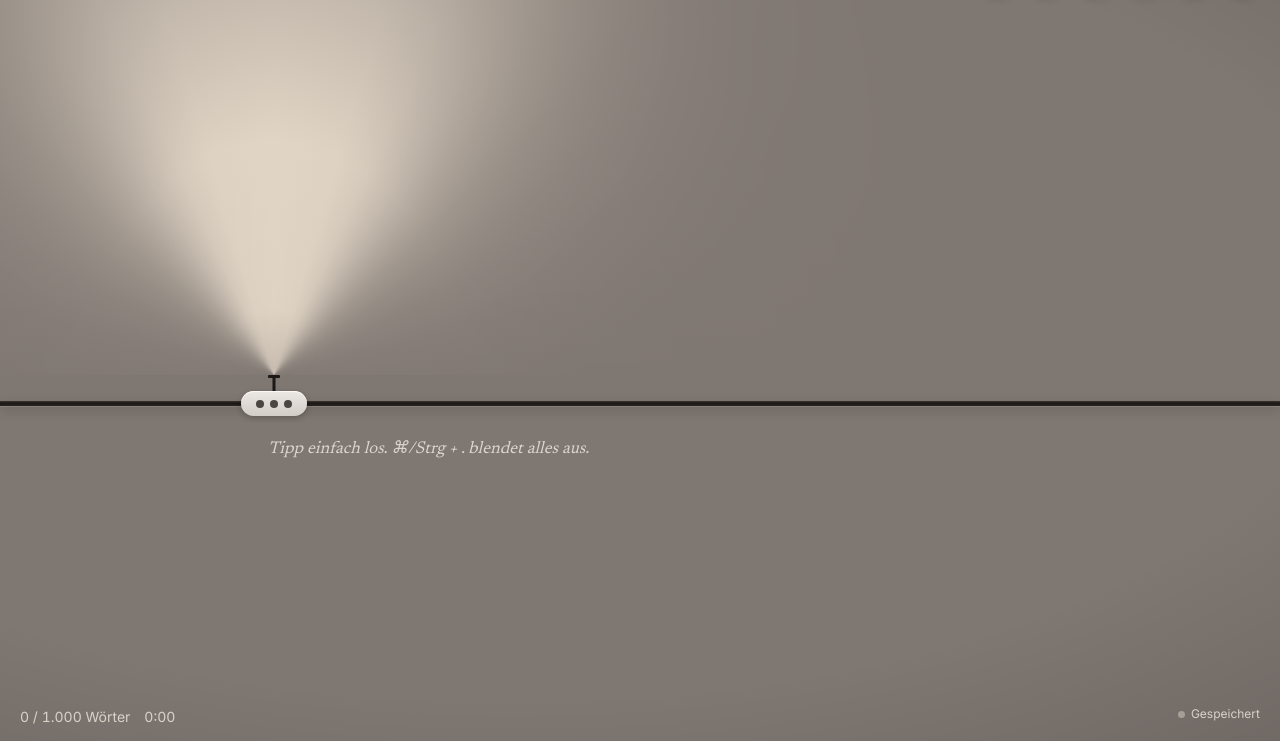
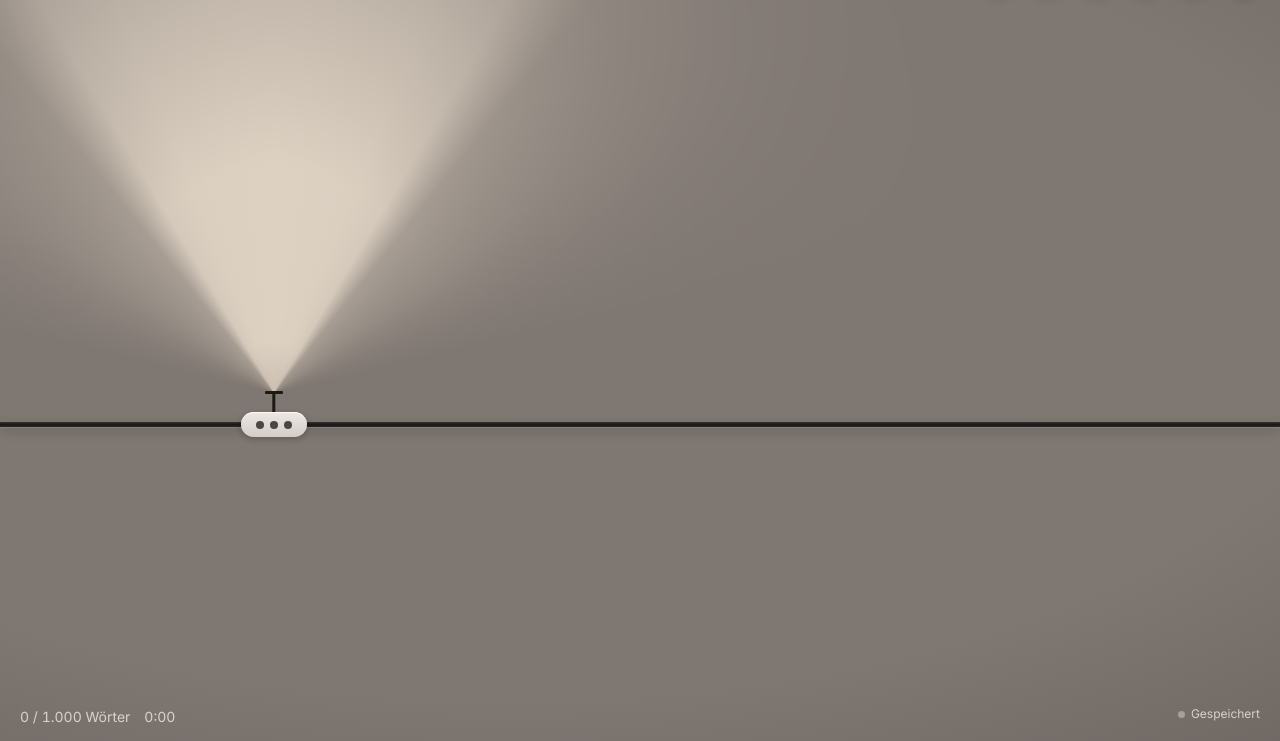
Before and after one commit to joelterheide/adler500, a plain HTML site: page index.html in a window 1280 px wide. Shown: the part 59-800 px from the top of the page. Drawn offline with nearby package versions, Linux system fonts and the light colour scheme.

Commit message:
Proportionen nach Vorlage, breiterer heller Kern mit klarerem Übergang, kein harter Rand unter dem Text, Starthinweis entfernt
Co-Authored-By: Claude Opus 5.5 <noreply@anthropic.com>
Claude-Session: https://claude.ai/code/session_017MkgMWFgTJc5kYQT456x98

```diff
--- a/index.html
+++ b/index.html
@@ -38,35 +38,32 @@ button{font:inherit;color:inherit;cursor:pointer}
 #app{position:fixed;left:0;right:0;top:0;height:var(--vvh,100%);overflow:hidden;background:var(--desk);transition:background .5s}
 
 /* ---------- Lampe ---------- */
-.lamp{position:absolute;left:-100vw;width:200vw;top:0;height:calc(var(--typing-y) + .95*var(--fs) - 10px - .78*var(--fs));pointer-events:none;mix-blend-mode:screen;
+.lamp{position:absolute;left:-100vw;width:200vw;top:0;height:calc(var(--typing-y) + 1.05*var(--fs) - 10px);pointer-events:none;mix-blend-mode:screen;
   transform:translateX(calc(var(--caret-x) + var(--cw)*.5px));transition:opacity .7s ease;will-change:transform;
   --la:var(--lamp-a);
-  background:
-   conic-gradient(from 0deg at 50% 100%,
-     rgba(var(--lamp),var(--la)) 0deg,
-     rgba(var(--lamp),calc(var(--la)*.97)) calc(16deg*var(--halo)),
-     rgba(var(--lamp),calc(var(--la)*.86)) calc(24deg*var(--halo)),
-     rgba(var(--lamp),calc(var(--la)*.68)) calc(31deg*var(--halo)),
-     rgba(var(--lamp),calc(var(--la)*.48)) calc(38deg*var(--halo)),
-     rgba(var(--lamp),calc(var(--la)*.30)) calc(45deg*var(--halo)),
-     rgba(var(--lamp),calc(var(--la)*.17)) calc(53deg*var(--halo)),
-     rgba(var(--lamp),calc(var(--la)*.08)) calc(62deg*var(--halo)),
-     rgba(var(--lamp),calc(var(--la)*.025)) calc(73deg*var(--halo)),
-     rgba(var(--lamp),0) calc(86deg*var(--halo)),
-     rgba(var(--lamp),0) calc(360deg - 86deg*var(--halo)),
-     rgba(var(--lamp),calc(var(--la)*.025)) calc(360deg - 73deg*var(--halo)),
-     rgba(var(--lamp),calc(var(--la)*.08)) calc(360deg - 62deg*var(--halo)),
-     rgba(var(--lamp),calc(var(--la)*.17)) calc(360deg - 53deg*var(--halo)),
-     rgba(var(--lamp),calc(var(--la)*.30)) calc(360deg - 45deg*var(--halo)),
-     rgba(var(--lamp),calc(var(--la)*.48)) calc(360deg - 38deg*var(--halo)),
-     rgba(var(--lamp),calc(var(--la)*.68)) calc(360deg - 31deg*var(--halo)),
-     rgba(var(--lamp),calc(var(--la)*.86)) calc(360deg - 24deg*var(--halo)),
-     rgba(var(--lamp),calc(var(--la)*.97)) calc(360deg - 16deg*var(--halo)),
-     rgba(var(--lamp),var(--la)) 360deg);
-  -webkit-mask-image:radial-gradient(ellipse calc(80vh*var(--reach)) calc(100vh*var(--reach)) at 50% 100%, rgba(0,0,0,.75) 0%, #000 8%, #000 28%, rgba(0,0,0,.7) 48%, rgba(0,0,0,.4) 66%, rgba(0,0,0,.16) 82%, transparent 100%);
-          mask-image:radial-gradient(ellipse calc(80vh*var(--reach)) calc(100vh*var(--reach)) at 50% 100%, rgba(0,0,0,.75) 0%, #000 8%, #000 28%, rgba(0,0,0,.7) 48%, rgba(0,0,0,.4) 66%, rgba(0,0,0,.16) 82%, transparent 100%)}
-.lamp::after{content:"";position:absolute;inset:0;
-  background:radial-gradient(ellipse calc(60vh*var(--reach)) calc(40vh*var(--reach)) at 50% 40%, rgba(var(--lamp),calc(var(--la)*.18)) 0%, rgba(var(--lamp),0) 100%)}
+  background:conic-gradient(from 0deg at 50% 100%,
+     rgba(var(--lamp),calc(var(--la)*1)) 0deg,
+     rgba(var(--lamp),calc(var(--la)*0.97)) calc(22deg*var(--halo)),
+     rgba(var(--lamp),calc(var(--la)*0.9)) calc(31deg*var(--halo)),
+     rgba(var(--lamp),calc(var(--la)*0.66)) calc(35deg*var(--halo)),
+     rgba(var(--lamp),calc(var(--la)*0.42)) calc(39deg*var(--halo)),
+     rgba(var(--lamp),calc(var(--la)*0.33)) calc(46deg*var(--halo)),
+     rgba(var(--lamp),calc(var(--la)*0.24)) calc(54deg*var(--halo)),
+     rgba(var(--lamp),calc(var(--la)*0.13)) calc(62deg*var(--halo)),
+     rgba(var(--lamp),calc(var(--la)*0.05)) calc(70deg*var(--halo)),
+     rgba(var(--lamp),calc(var(--la)*0)) calc(77deg*var(--halo)),
+     rgba(var(--lamp),calc(var(--la)*0)) calc(360deg - 77deg*var(--halo)),
+     rgba(var(--lamp),calc(var(--la)*0.05)) calc(360deg - 70deg*var(--halo)),
+     rgba(var(--lamp),calc(var(--la)*0.13)) calc(360deg - 62deg*var(--halo)),
+     rgba(var(--lamp),calc(var(--la)*0.24)) calc(360deg - 54deg*var(--halo)),
+     rgba(var(--lamp),calc(var(--la)*0.33)) calc(360deg - 46deg*var(--halo)),
+     rgba(var(--lamp),calc(var(--la)*0.42)) calc(360deg - 39deg*var(--halo)),
+     rgba(var(--lamp),calc(var(--la)*0.66)) calc(360deg - 35deg*var(--halo)),
+     rgba(var(--lamp),calc(var(--la)*0.9)) calc(360deg - 31deg*var(--halo)),
+     rgba(var(--lamp),calc(var(--la)*0.97)) calc(360deg - 22deg*var(--halo)),
+     rgba(var(--lamp),calc(var(--la)*1)) 360deg);
+  -webkit-mask-image:radial-gradient(ellipse calc(85vh*var(--reach)) calc(105vh*var(--reach)) at 50% 100%, rgba(0,0,0,.8) 0%, #000 6%, #000 26%, rgba(0,0,0,.72) 46%, rgba(0,0,0,.42) 64%, rgba(0,0,0,.17) 82%, transparent 100%);
+          mask-image:radial-gradient(ellipse calc(85vh*var(--reach)) calc(105vh*var(--reach)) at 50% 100%, rgba(0,0,0,.8) 0%, #000 6%, #000 26%, rgba(0,0,0,.72) 46%, rgba(0,0,0,.42) 64%, rgba(0,0,0,.17) 82%, transparent 100%)}
 .lamp.ret{transition:transform .36s cubic-bezier(.3,.9,.25,1),opacity .7s ease}
 .lamp.step{transition:transform .07s linear,opacity .7s ease}
 [data-paper="leinen"] .lamp{mix-blend-mode:normal}
@@ -98,9 +95,9 @@ svg.i{fill:none;stroke:currentColor;stroke-width:1.75;stroke-linecap:round;strok
 .sheet.glide{transition:transform .5s cubic-bezier(.2,.8,.2,1)}
 .ln{height:var(--lh);text-shadow:0 0 .6px currentColor}
 .ln.para{}
-.platen{position:absolute;left:0;right:0;height:5px;top:calc(var(--typing-y) + .95*var(--fs));background:linear-gradient(to bottom,#3a3430,var(--platen) 45%,#2a2522);
+.platen{position:absolute;left:0;right:0;height:5px;top:calc(var(--typing-y) + 2*var(--fs));background:linear-gradient(to bottom,#3a3430,var(--platen) 45%,#2a2522);
   box-shadow:0 1px 0 rgba(255,255,255,.10),0 4px 12px rgba(0,0,0,.22);transition:opacity .7s}
-.carriage{position:absolute;top:calc(var(--typing-y) + .95*var(--fs) + 2.5px);left:0;transform:translateX(var(--caret-x));pointer-events:none;z-index:2;transition:opacity .7s}
+.carriage{position:absolute;top:calc(var(--typing-y) + 2*var(--fs) + 2.5px);left:0;transform:translateX(var(--caret-x));pointer-events:none;z-index:2;transition:opacity .7s}
 .carriage.ret{transition:transform .36s cubic-bezier(.3,.9,.25,1)}
 .carriage.step{transition:transform .07s linear}
 .carriage .pill{position:absolute;left:calc(var(--cw)*.5px - 33px);top:-12.5px;width:66px;height:25px;border-radius:13px;
@@ -108,23 +105,21 @@ svg.i{fill:none;stroke:currentColor;stroke-width:1.75;stroke-linecap:round;strok
   display:flex;align-items:center;justify-content:center;gap:6px}
 .carriage .pill i{width:8px;height:8px;border-radius:50%;background:#4b4642;transition:background .5s}
 .carriage .pill i.on{background:#e4a748;box-shadow:0 0 4px rgba(228,167,72,.6)}
-.carriage .tbar{position:absolute;left:calc(var(--cw)*.5px - .32*var(--fs));top:calc(-12.5px - .78*var(--fs));width:calc(.64*var(--fs));height:calc(.78*var(--fs));transform-origin:50% 100%}
-.carriage .cur{position:absolute;left:-1px;top:calc(-2.5px - .95*var(--fs) - .575*var(--fs) - .78*var(--fs));width:2px;height:calc(.98*var(--fs));border-radius:1px;background:#d9787a;animation:blink 1.1s steps(1) infinite}
+.carriage .tbar{position:absolute;left:calc(var(--cw)*.5px - .43*var(--fs));top:calc(-12.5px - 1.05*var(--fs));width:calc(.86*var(--fs));height:calc(1.05*var(--fs));transform-origin:50% 100%}
+.carriage .cur{position:absolute;left:-1px;top:calc(-2.5px - 3.355*var(--fs));width:2px;height:calc(.98*var(--fs));border-radius:1px;background:#d9787a;animation:blink 1.1s steps(1) infinite}
 .typing .carriage .cur{animation:none}
 @keyframes blink{50%{opacity:0}}
-.carriage .tbar::before{content:"";position:absolute;left:0;right:0;top:0;height:max(3px,calc(.15*var(--fs)));background:var(--ink);border-radius:1px}
-.carriage .tbar::after{content:"";position:absolute;left:50%;top:0;bottom:0;width:max(3px,calc(.15*var(--fs)));transform:translateX(-50%);background:var(--ink)}
+.carriage .tbar::before{content:"";position:absolute;left:0;right:0;top:0;height:max(3px,calc(.17*var(--fs)));background:var(--ink);border-radius:1px}
+.carriage .tbar::after{content:"";position:absolute;left:50%;top:0;bottom:0;width:max(3px,calc(.17*var(--fs)));transform:translateX(-50%);background:var(--ink)}
 .carriage .tbar.strike{animation:strike .12s ease-out}
 @keyframes strike{40%{transform:translateY(-3px) scaleY(.88)}}
-.hint{position:absolute;left:var(--left);top:calc(var(--typing-y) + .95*var(--fs) + 36px);font-family:var(--serif);font-style:italic;font-size:17px;color:var(--ink-soft);pointer-events:none;transition:opacity .5s;max-width:calc(100vw - 32px)}
-[data-paper="velin"] .hint,[data-paper="schiefer"] .hint{color:rgba(243,237,228,.8)}
 .locked-flash .platen{animation:shake .28s}
 @keyframes shake{25%{transform:translateX(-5px)}75%{transform:translateX(5px)}}
-.back-to-line{position:absolute;left:50%;top:calc(var(--typing-y) + .95*var(--fs) + 36px);transform:translateX(-50%);z-index:6;border:0;border-radius:99px;padding:8px 14px;background:var(--btn);color:var(--btn-ink);font-size:13px;font-weight:500;box-shadow:0 4px 14px rgba(0,0,0,.2);opacity:0;pointer-events:none;transition:opacity .25s}
+.back-to-line{position:absolute;left:50%;top:calc(var(--typing-y) + 2*var(--fs) + 36px);transform:translateX(-50%);z-index:6;border:0;border-radius:99px;padding:8px 14px;background:var(--btn);color:var(--btn-ink);font-size:13px;font-weight:500;box-shadow:0 4px 14px rgba(0,0,0,.2);opacity:0;pointer-events:none;transition:opacity .25s}
 .back-to-line.show{opacity:1;pointer-events:auto}
 
 /* ---------- Fokus-Modus: nur die Schrift ---------- */
-#app.focus .lamp,#app.focus .vignette,#app.focus .platen,#app.focus .carriage,#app.focus .hint,#app.focus .statusbar,#app.focus .back-to-line{opacity:0!important;pointer-events:none}
+#app.focus .lamp,#app.focus .vignette,#app.focus .platen,#app.focus .carriage,#app.focus .statusbar,#app.focus .back-to-line{opacity:0!important;pointer-events:none}
 #app.focus .topbar{opacity:0;transform:translateY(-12px);pointer-events:none}
 .sheet{transition:color .6s}
 
@@ -328,7 +323,6 @@ input[type=range]::-moz-range-thumb{width:22px;height:22px;border:0;border-radiu
     <div class="sheet-mask"><div class="sheet" id="sheet"></div></div>
     <div class="platen"></div>
     <div class="carriage" id="carriage"><span class="cur"></span><span class="tbar" id="tbar"></span><span class="pill" id="pill" title="Fortschritt zum Wortziel"><i></i><i></i><i></i></span></div>
-    <div class="hint" id="hint">Tipp einfach los. Jeder Anschlag zählt.</div>
     <button class="back-to-line" id="backToLine">↓ Zurück zur Zeile</button>
   </main>
 
@@ -655,7 +649,6 @@ function render(instant, mode) {
   app.style.setProperty('--caret-x', caretX + 'px');
   carriage.style.opacity = scrollBack ? .25 : '';
   $('#backToLine').classList.toggle('show', scrollBack > 1);
-  $('#hint').style.opacity = doc.text.length ? 0 : 1;
   updateStatus();
   placeInput();
 }
@@ -849,7 +842,7 @@ function applyLook() {
   app.style.setProperty('--lamp', c.join(','));
   const base = { velin:.95, leinen:.45, schiefer:.85, nacht:.5 }[S.paper];
   app.style.setProperty('--lamp-a', (base * (.15 + S.brightness * .85)).toFixed(3));
-  app.style.setProperty('--halo', (.6 + S.halo * .8).toFixed(3));
+  app.style.setProperty('--halo', (.8 + S.halo * .35).toFixed(3));
   app.style.setProperty('--reach', (.65 + S.halo * .7).toFixed(3));
 }
 const tb = (id, fn) => { const b = $(id); b.addEventListener('click', e => { Sound.init(); fn(e); }); b.addEventListener('mousedown', e => e.preventDefault()); };
@@ -1200,8 +1193,6 @@ function boot() {
   if (vv) { vv.addEventListener('resize', onResize); vv.addEventListener('scroll', onResize); }
   if (document.fonts) { document.fonts.ready.then(() => { lines = []; layout(); }); document.fonts.addEventListener && document.fonts.addEventListener('loadingdone', () => { lines = []; layout(); }); }
   if (!('ontouchstart' in window)) setTimeout(focusInput, 200);
-  else $('#hint').textContent = 'Tippe aufs Blatt und schreib los. Nach unten wischen: nur noch Schrift.';
-  if (!('ontouchstart' in window)) $('#hint').textContent = 'Tipp einfach los. ⌘/Strg + . blendet alles aus.';
   document.addEventListener('visibilitychange', () => { if (document.hidden) saveNow(); });
   window.addEventListener('pagehide', saveNow);
   window.addEventListener('beforeunload', saveNow);
```
